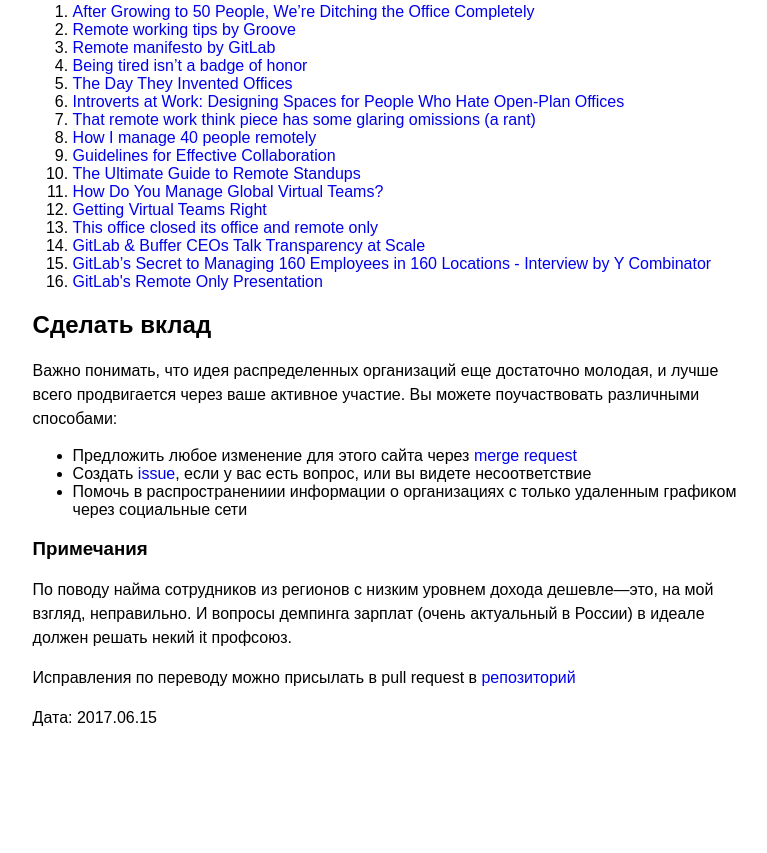
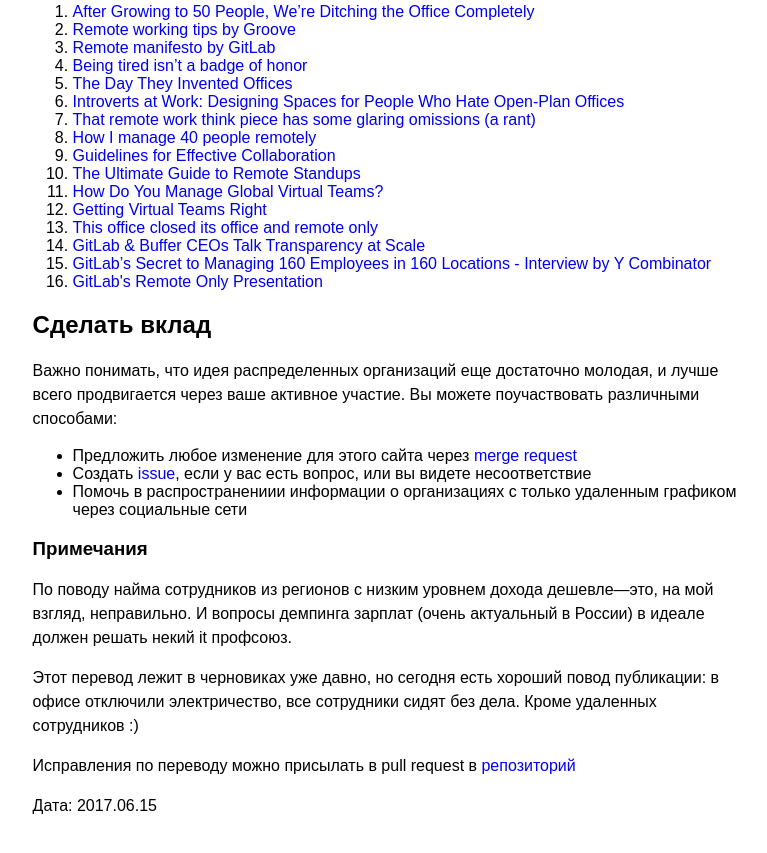
Before and after one commit to BlackDizel/BCWebsite, a plain HTML site: page blog/2017_06_15_Remote_only.html in a window 1280 px wide. Shown: the part 3230-4083 px from the top of the page, without its empty margins (249-1016 px from the left). Before the commit the page ends 3999 px from the top, so only its background shows below. Drawn offline with Linux system fonts and the light colour scheme.

Commit message:
add remark

```diff
--- a/blog/2017_06_15_Remote_only.html
+++ b/blog/2017_06_15_Remote_only.html
@@ -206,6 +206,7 @@
 
             <h3>Примечания</h3>
             <p>По поводу найма сотрудников из регионов с низким уровнем дохода дешевле—это, на мой взгляд, неправильно. И вопросы демпинга зарплат (очень актуальный в России) в идеале должен решать некий it профсоюз.</p>
+            <p>Этот перевод лежит в черновиках уже давно, но сегодня есть хороший повод публикации: в офисе отключили электричество, все сотрудники сидят без дела. Кроме удаленных сотрудников :)</p>
             <p>Исправления по переводу можно присылать в pull request в <a href="https://github.com/BlackDizel/BCWebsite">репозиторий</a></p>
             <p>Дата: <span class="post_span">2017.06.15</span></p>
         </div>
```
